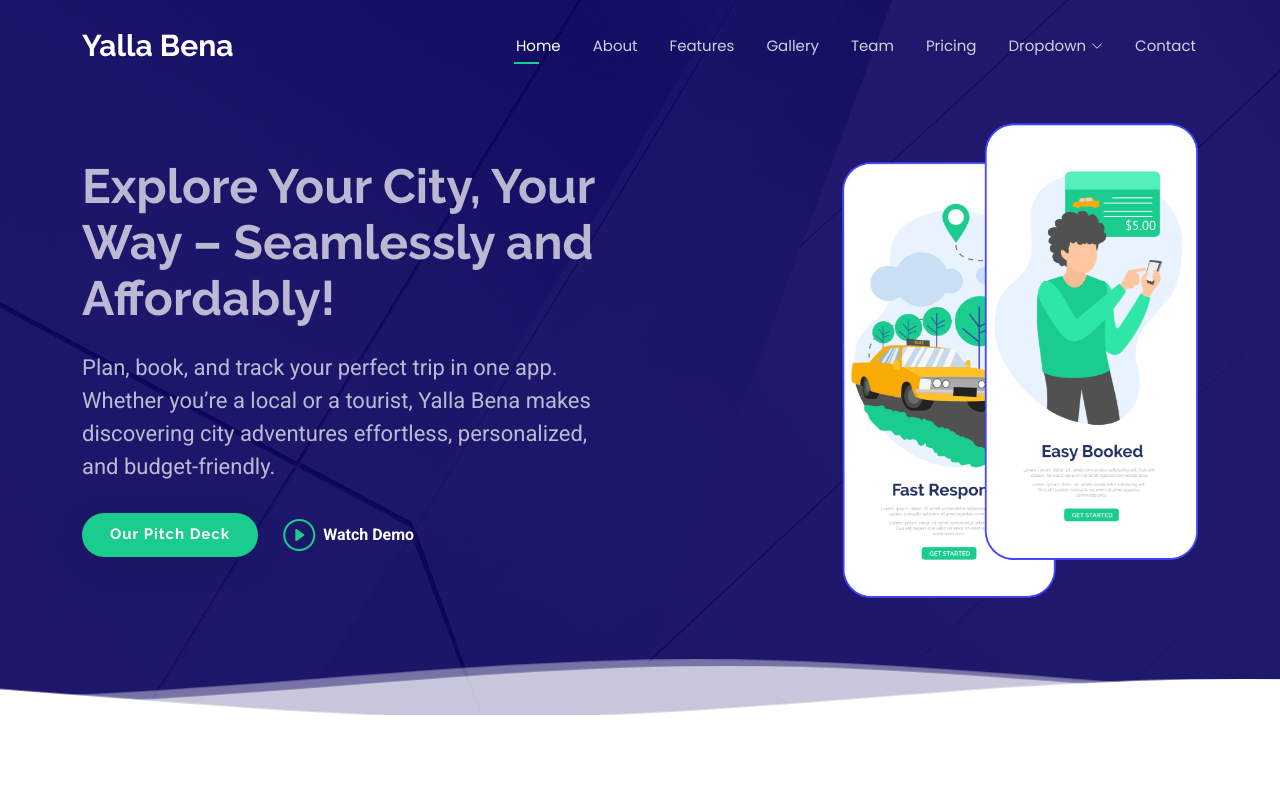
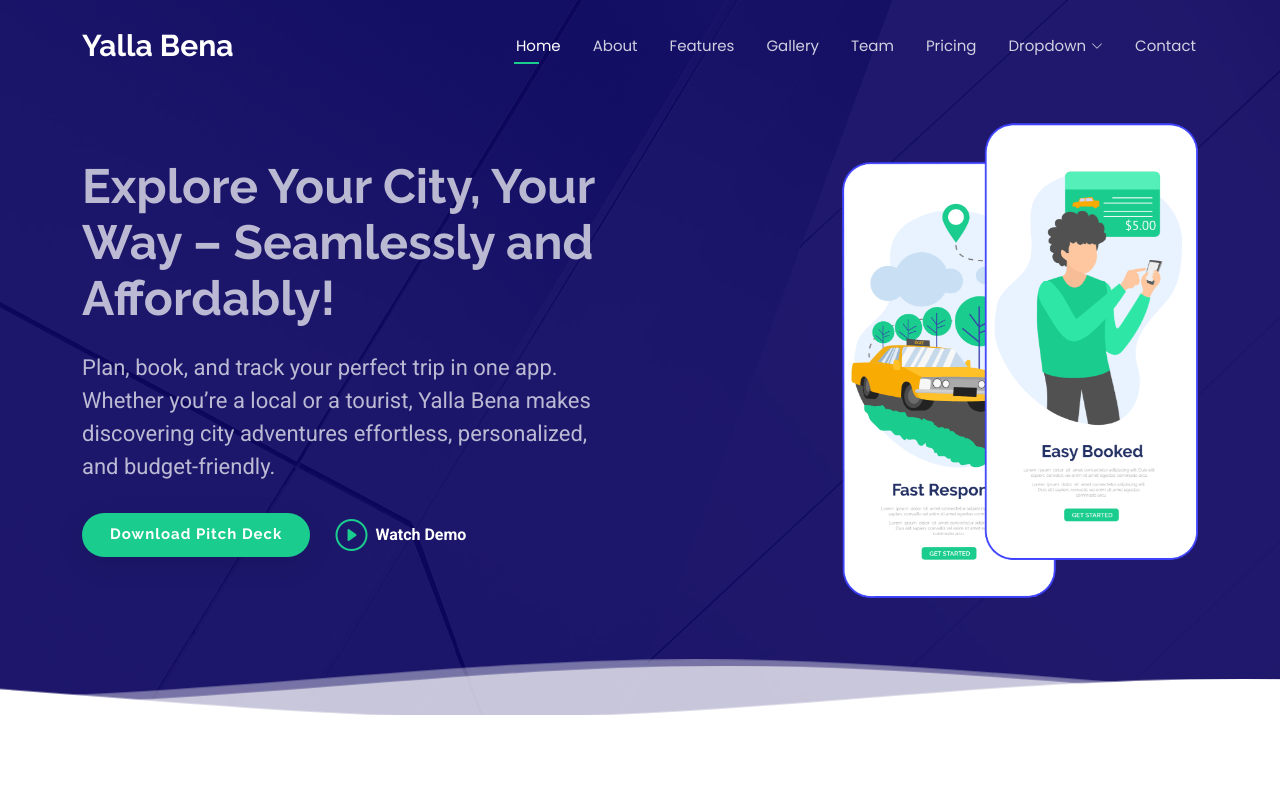
Before and after one commit to ahm33H/yalla-bena-, a plain HTML site: page index.html in a window 1280 px wide. Shown: the top 800 px of the page. Drawn offline with Linux system fonts and the light colour scheme.

Commit message:
Update index.html

```diff
--- a/index.html
+++ b/index.html
@@ -109,11 +109,14 @@
                             <h1>Explore Your City, Your Way &ndash; Seamlessly and Affordably!&nbsp;&nbsp;</h1>
                             <p>Plan, book, and track your perfect trip in one app. Whether you&rsquo;re a local or a tourist, Yalla Bena makes discovering city adventures effortless, personalized, and budget-friendly.</p>
 <div class="d-flex">
-    <a href="https://pitch.com/v/yalla-bena-pich-deck-yq5mfq" class="btn-get-started"><b><span>Our Pitch Deck</span></b></a>
-    <a href="https://www.youtube.com/watch?v=Y7f98aduVJ8" class="glightbox btn-watch-video d-flex align-items-center">
+    <a href="https://pitch.com/v/yalla-bena-pich-deck-yq5mfq" class="btn-get-started">
+        <b><span>Download Pitch Deck</span></b>
+    </a>
+    <a href="https://youtube.com/shorts/wOre2NaKwRY?feature=share" class="glightbox btn-watch-video d-flex align-items-center">
         <i class="bi bi-play-circle"></i><span>Watch Demo</span>
     </a>
 </div>
+
                             </div>
                         </div>
                     </div>
```
